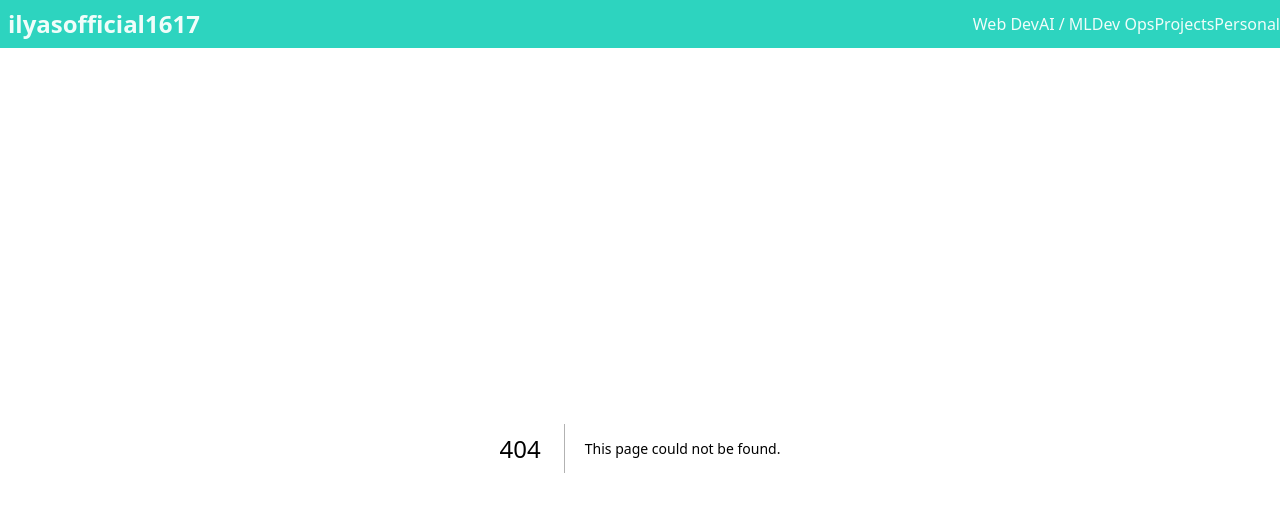
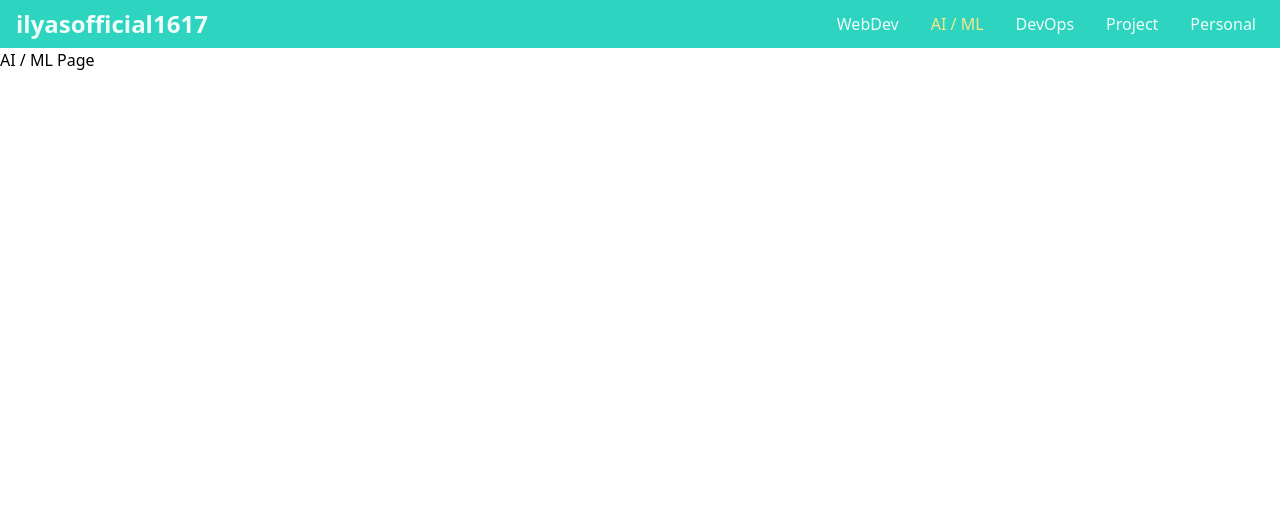
Before and after one commit to ilyasofficial1617/self-ilyasofficial1617, a Next.js app: page /aiml in a window 1280 px wide. Before the commit this address had no page. Shown: the top 512 px of the page. Built offline with nearby package versions, Linux system fonts and the light colour scheme.

Commit message:
navbar navigation with active link

```diff
--- /dev/null
+++ b/src/app/aiml/page.tsx
@@ -0,0 +1,7 @@
+export default function AIML() {
+  return (
+    <div>
+      <p>AI / ML Page</p>
+    </div>
+  );
+}
--- /dev/null
+++ b/src/app/devops/page.tsx
@@ -0,0 +1,7 @@
+export default function DevOps() {
+  return (
+    <div>
+      <p>DevOps Page</p>
+    </div>
+  );
+}
--- a/src/app/navbar.tsx
+++ b/src/app/navbar.tsx
@@ -1,16 +1,34 @@
+"use client";
+
+import Link from "next/link";
+import { usePathname } from "next/navigation";
+
+const menu = [
+  { title: "WebDev", path: "/webdev" },
+  { title: "AI / ML", path: "/aiml" },
+  { title: "DevOps", path: "/devops" },
+  { title: "Project", path: "/project" },
+  { title: "Personal", path: "/personal" },
+];
+
 export default function NavBar() {
+  const pathname = usePathname();
   return (
-    <div className="flex h-12 items-center justify-between bg-teal-400">
-      <div className="px-2 text-2xl font-semibold text-teal-50">
-        ilyasofficial1617
-      </div>
-      <div className="flex flex-row text-teal-50">
-        <div>Web Dev</div>
-        <div>AI / ML</div>
-        <div>Dev Ops</div>
-        <div>Projects</div>
-        <div>Personal</div>
-      </div>
+    <div className="flex h-12 items-center justify-between bg-teal-400 px-2 text-teal-50">
+      <div className="px-2 text-2xl font-bold">ilyasofficial1617</div>
+      <ul className="flex flex-row font-medium">
+        {menu.map(function (item, index) {
+          const isActive = pathname.startsWith(item.path);
+          const addClass = isActive ? " text-amber-200" : "";
+          return (
+            <li key={index}>
+              <Link href={item.path} className={"m-2 p-2" + addClass}>
+                {item.title}
+              </Link>
+            </li>
+          );
+        })}
+      </ul>
     </div>
   );
 }
--- /dev/null
+++ b/src/app/personal/page.tsx
@@ -0,0 +1,7 @@
+export default function Personal() {
+  return (
+    <div>
+      <p>Personal Page</p>
+    </div>
+  );
+}
--- /dev/null
+++ b/src/app/project/page.tsx
@@ -0,0 +1,7 @@
+export default function Project() {
+  return (
+    <div>
+      <p>Project Page</p>
+    </div>
+  );
+}
```
